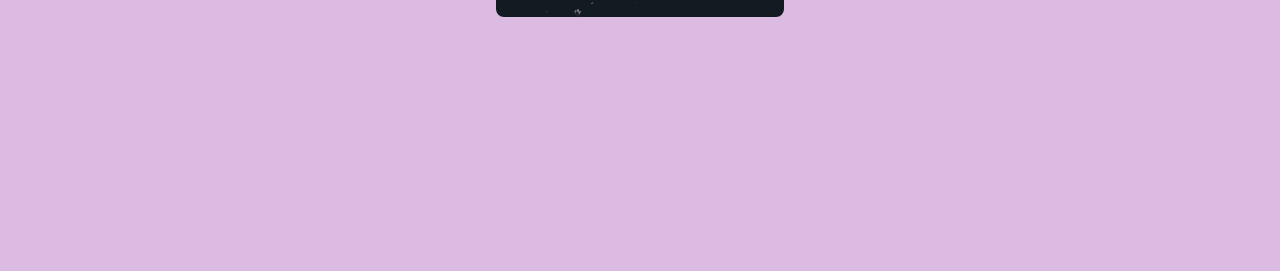
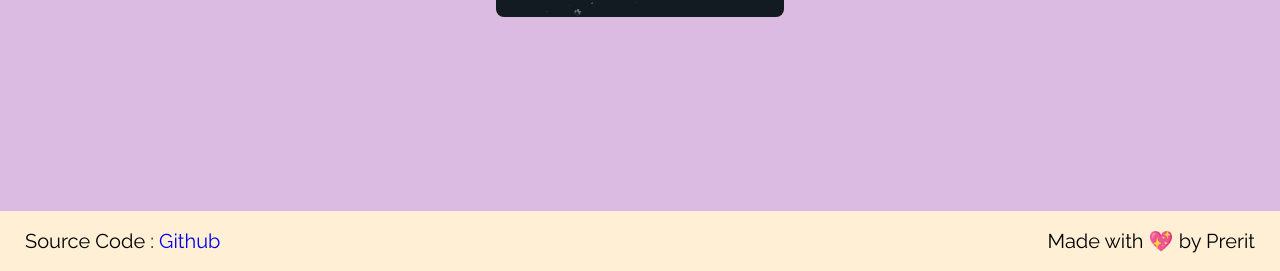
Before and after one commit to Kotak-Prerit/Color-Generator, a plain HTML site: page index.html in a window 1280 px wide. Shown: the part 529-800 px from the top of the page. Drawn offline with Linux system fonts and the light colour scheme.

Commit message:
Second Commit

```diff
--- a/index.html
+++ b/index.html
@@ -19,6 +19,13 @@
 
     <p id="copy">Text Copied To ClipBoard!</p>
 
+    <footer>
+        <div class="source">
+            <p>Source Code : <a href="https://github.com/Kotak-Prerit/Color-Generator">Github</a></p>
+            <p>Made with &#128150; by Prerit</p>
+        </div>
+    </footer>
+
     <script src="app.js"></script>
 
 </body>
--- a/style.css
+++ b/style.css
@@ -70,3 +70,30 @@ h1{
     text-align: center;
     font-weight: 600;
 }
+
+footer{
+    position: fixed;
+    display: flex;
+    align-items: center;
+    width: 100%;
+    height: 60px;
+    background: papayawhip;
+    bottom: 0;
+}
+
+.source{
+    display: flex;
+    align-items: center;
+    width: 100%;
+    padding-inline: 25px;
+    justify-content: space-between;
+}
+
+.source p{
+    font-size: 20px;
+}
+
+.source a{
+    text-decoration: none;
+    font-size: 20px;
+}
```
